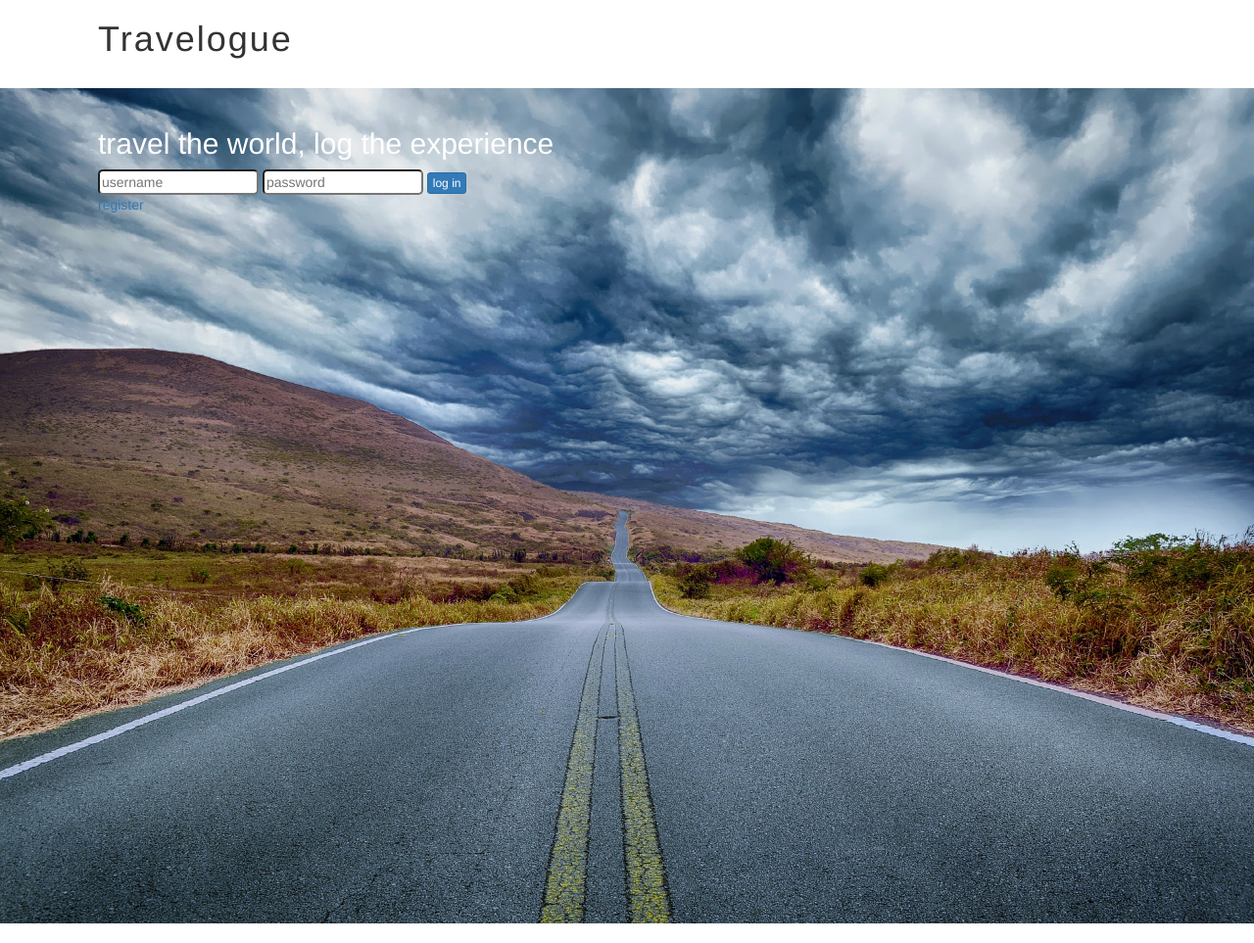
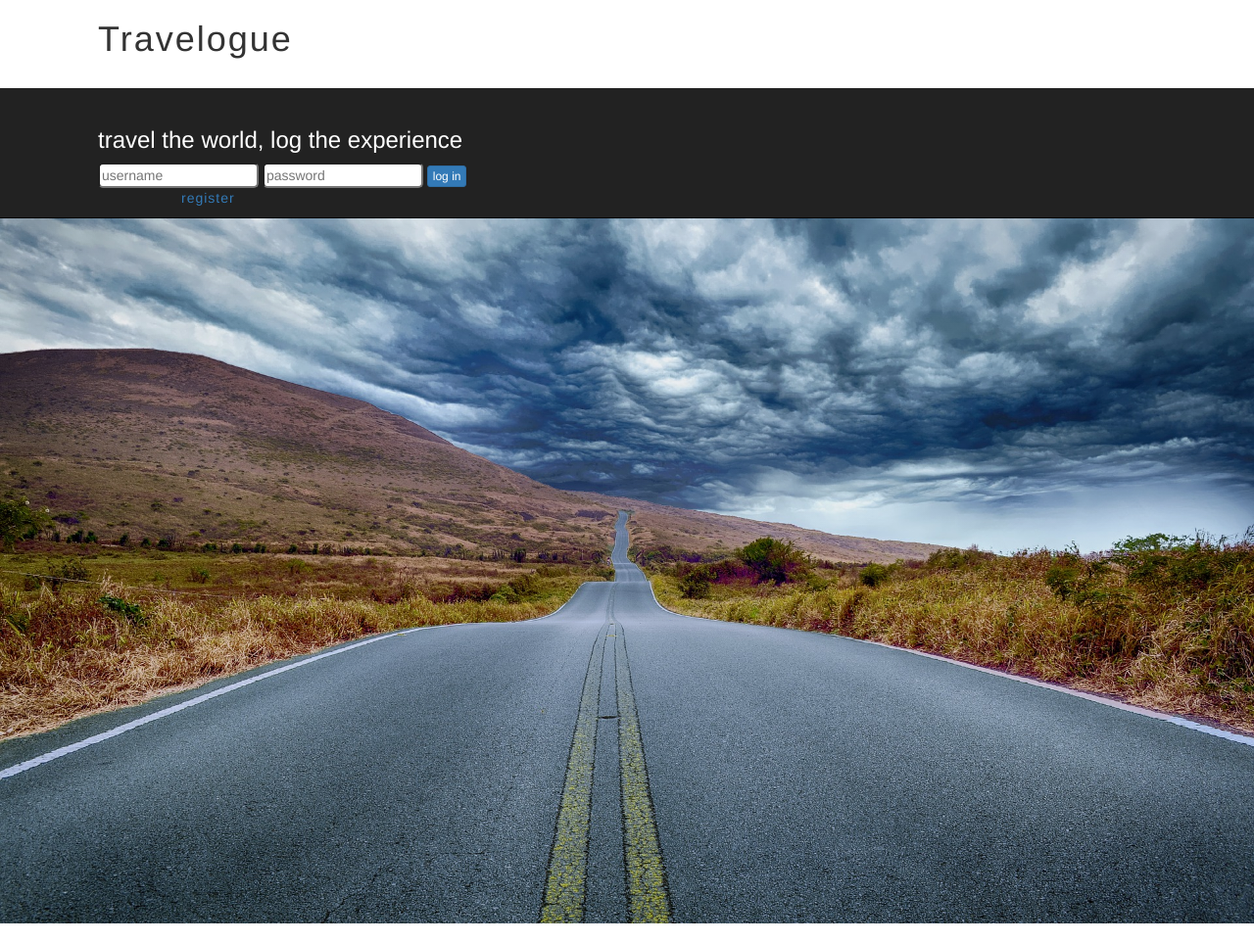
Before and after one commit to karabayse/travel-journal, a website: page public/views/index.html in a window 1280 px wide. Shown: the whole page at 98% size. Drawn offline with Linux system fonts and the light colour scheme; some packages are replaced by stand-ins of ours; files that its build step writes are made by us from their sources; files whose address does not match are found by name.

Commit message:
added navbar to login page

```diff
--- a/public/styles/styles.css
+++ b/public/styles/styles.css
@@ -64,6 +64,7 @@ footer {
 .navbar navbar-inverse navbar-static-top {
   margin-left: 0px;
   margin-right: 0px;
+  max-height: 100px;
 }
 
 #homeNavbar {
@@ -74,8 +75,6 @@ footer {
   text-align: center;
   color: DarkBlue;
   border: border-bottom;
-  /*margin-left: 100px;
-  margin-right: 100px;*/
 }
 
 .navbar a {
@@ -205,7 +204,6 @@ img:hover {
 }
 
 
-
 /***** WISHLIST *****/
 
 #wishlistBackgroundDiv {
@@ -215,7 +213,6 @@ img:hover {
       rgba(0, 0, 0, 0.05),
       rgba(0, 0, 0, 0.05)
     );
-  /*background-color: FloralWhite;*/
   -webkit-background-size: cover;
   -moz-background-size: cover;
   -o-background-size: cover;
--- a/public/views/login.html
+++ b/public/views/login.html
@@ -4,9 +4,11 @@
   <div ng-controller="LoginController as lc" ng-show="lc.loggedIn">
 
 
+    <nav class="navbar navbar-inverse navbar-static-top">
+      <div class="navbar-header">
         <div class="loginDiv">
           <div ng-show="lc.showRegisterDiv" class="register">
-      <h2 class="loginRegister">travel the world, log the experience</h2>
+            <h3 class="loginRegister">travel the world, log the experience</h3>
             <input type="text" placeholder="username" ng-model="lc.nameInput">
             <input type="password" placeholder="password" ng-model="lc.passwordInput">
             <button class="btn btn-primary btn-xs" class="btn btn-primary btn-sm" ng-click="lc.logIn()">log in</button>
@@ -14,22 +16,26 @@
           </div>
 
           <div ng-hide="lc.showRegisterDiv" class="register">
-      <h2 class="loginRegister">travel the world, log the experience</h2>
+            <h3 class="loginRegister">travel the world, log the experience</h3>
             <input type="text" placeholder="username" ng-model="lc.registerNameInput">
             <input type="password" placeholder="password" ng-model="lc.registerPasswordInput">
             <button class="btn btn-primary btn-xs" ng-click="lc.register()">register</button>
-      <p ng-click="lc.toggleLogin()"><a href="#">log in</a></strong></p>
+            <p ng-click="lc.toggleLogin()"><a href="#">log in</a></strong>
+            </p>
           </div>
 
           <div ng-show="lc.hasAccess">
             <button class="btn btn-default" ng-click="lc.logOut()">log out</button>
           </div>
         </div>
+      </div>
+    </nav>
 
 
   </div>
 </div>
 
-<footer><h3></h3></footer>
+<footer>
+  <h3></h3></footer>
 
 <!-- Not all those who wander are lost -->
```
Lines whose indentation alone changed are shown as unchanged.
